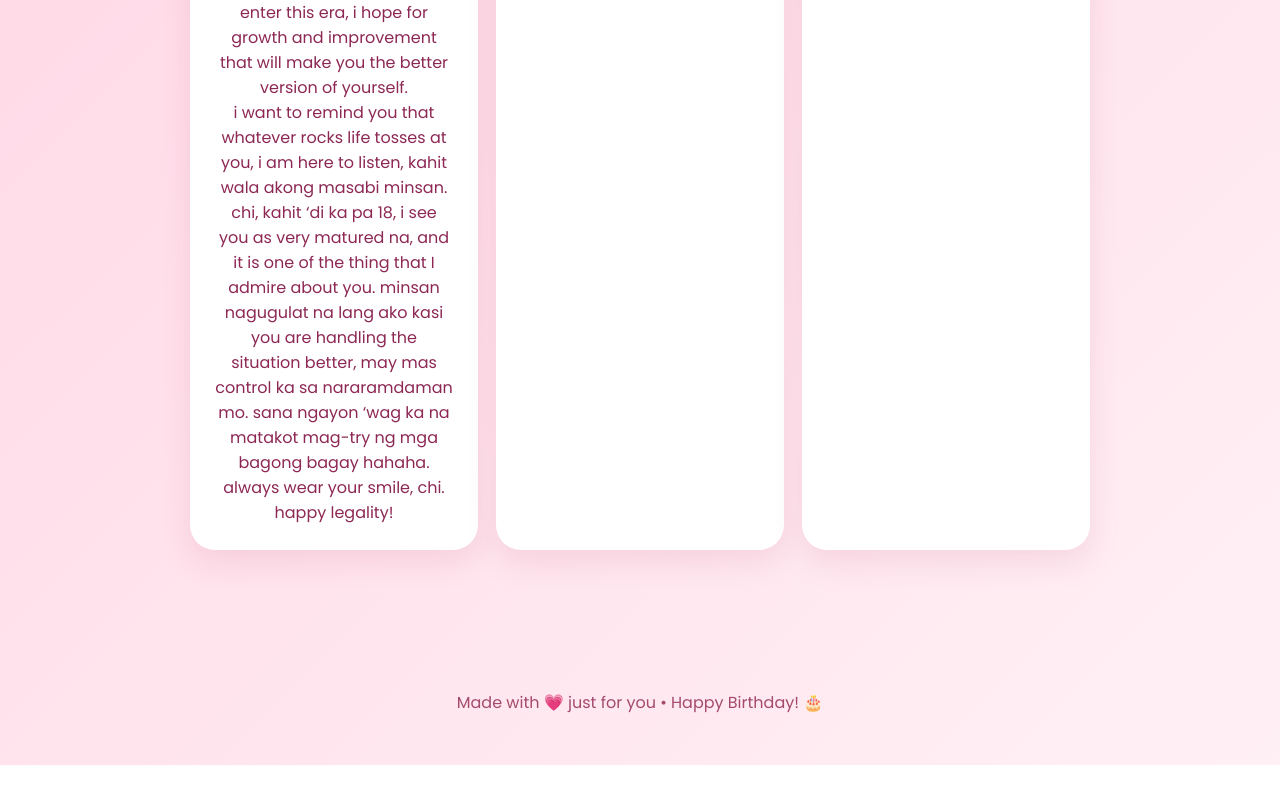
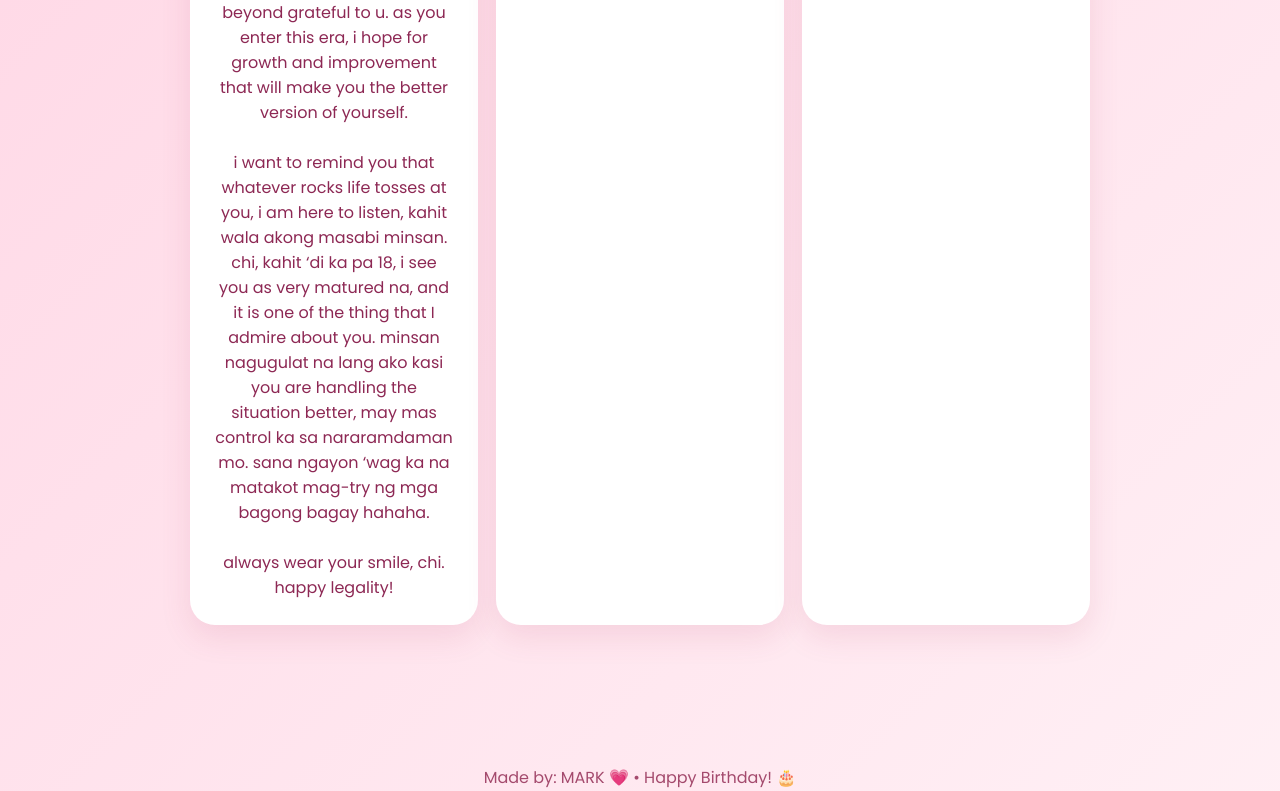
Before and after one commit to sarmientomark936-glitch/Lauraine-s-Birthday, a plain HTML site: page index.html in a window 1280 px wide. Shown: the part 3484-4275 px from the top of the page. Before the commit the page ends 4249 px from the top, so only its background shows below. Drawn offline with Linux system fonts and the light colour scheme.

Commit message:
Update index.html

```diff
--- a/index.html
+++ b/index.html
@@ -176,7 +176,7 @@
 <br><br>
 Stay the same crazy, funny, and amazing person that you are! More memories, gala, tawanan, at kalokohan together! HAHAHA. Happy Birthday, Chi! Enjoy your day! 🎉
       <br><br>
-      <strong>Made by: -Mark</strong>
+      <strong>-Mark</strong>
     </p>
   </div>
 </section>
@@ -196,16 +196,16 @@
 <section id="wishes">
   <h2 class="section-title">Birthday Wishes</h2>
   <div class="wishes">
-    <div class="wish"><div class="emoji">🌸</div><h3>CIARA</h3><p>happy birthday, chi! <br> you are now in legal age and i hope this year brings you endless bliss in every step ahead of you. you are such a blessing to us, so thank you so much for existing – i am beyond grateful to u. as you enter this era, i hope for growth and improvement that will make you the better version of yourself.
-<br> i want to remind you that whatever rocks life tosses at you, i am here to listen, kahit wala akong masabi minsan. chi, kahit ‘di ka pa 18, i see you as very matured na, and it is one of the thing that I admire about you. minsan nagugulat na lang ako kasi you are handling the situation better, may mas control ka sa nararamdaman mo. sana ngayon ‘wag ka na matakot mag-try ng mga bagong bagay hahaha.
-<br>always wear your smile, chi. happy legality!</p></div>
+    <div class="wish"><div class="emoji">🌸</div><h3>CIARA</h3><p>happy birthday, chi! <br><br> you are now in legal age and i hope this year brings you endless bliss in every step ahead of you. you are such a blessing to us, so thank you so much for existing – i am beyond grateful to u. as you enter this era, i hope for growth and improvement that will make you the better version of yourself.
+<br> <br> i want to remind you that whatever rocks life tosses at you, i am here to listen, kahit wala akong masabi minsan. chi, kahit ‘di ka pa 18, i see you as very matured na, and it is one of the thing that I admire about you. minsan nagugulat na lang ako kasi you are handling the situation better, may mas control ka sa nararamdaman mo. sana ngayon ‘wag ka na matakot mag-try ng mga bagong bagay hahaha.
+<br><br>always wear your smile, chi. happy legality!</p></div>
     <div class="wish"><div class="emoji">🙏</div><h3>More Blessings</h3><p>May God continue to guide you and bless every step of your journey.</p></div>
     <div class="wish"><div class="emoji">✨</div><h3>Your Dreams</h3><p>May the dreams in your heart slowly become beautiful realities.</p></div>
   </div>
 </section>
 
 <footer>
-  Made with 💗 just for you • Happy Birthday! 🎂
+  Made by: MARK 💗 • Happy Birthday! 🎂
 </footer>
 
 <script>
```
